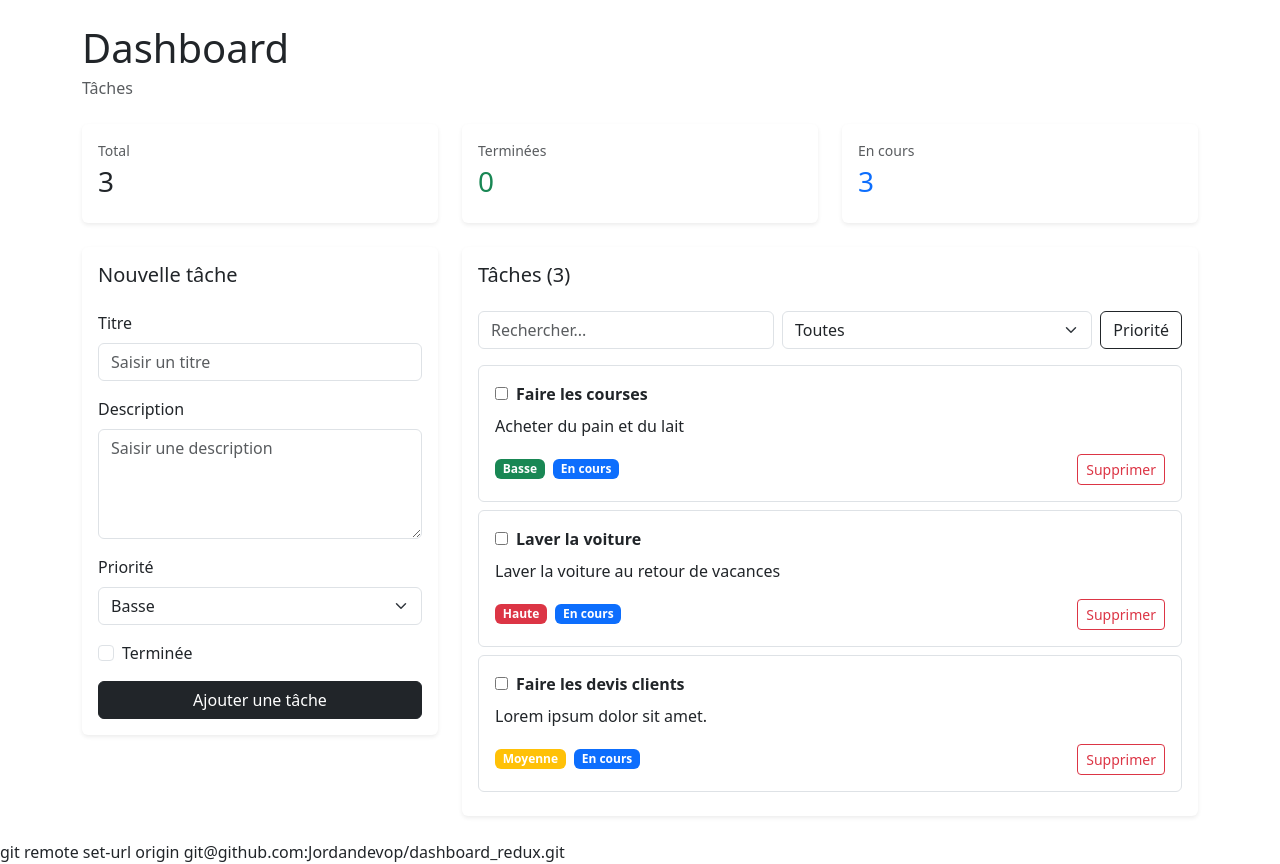
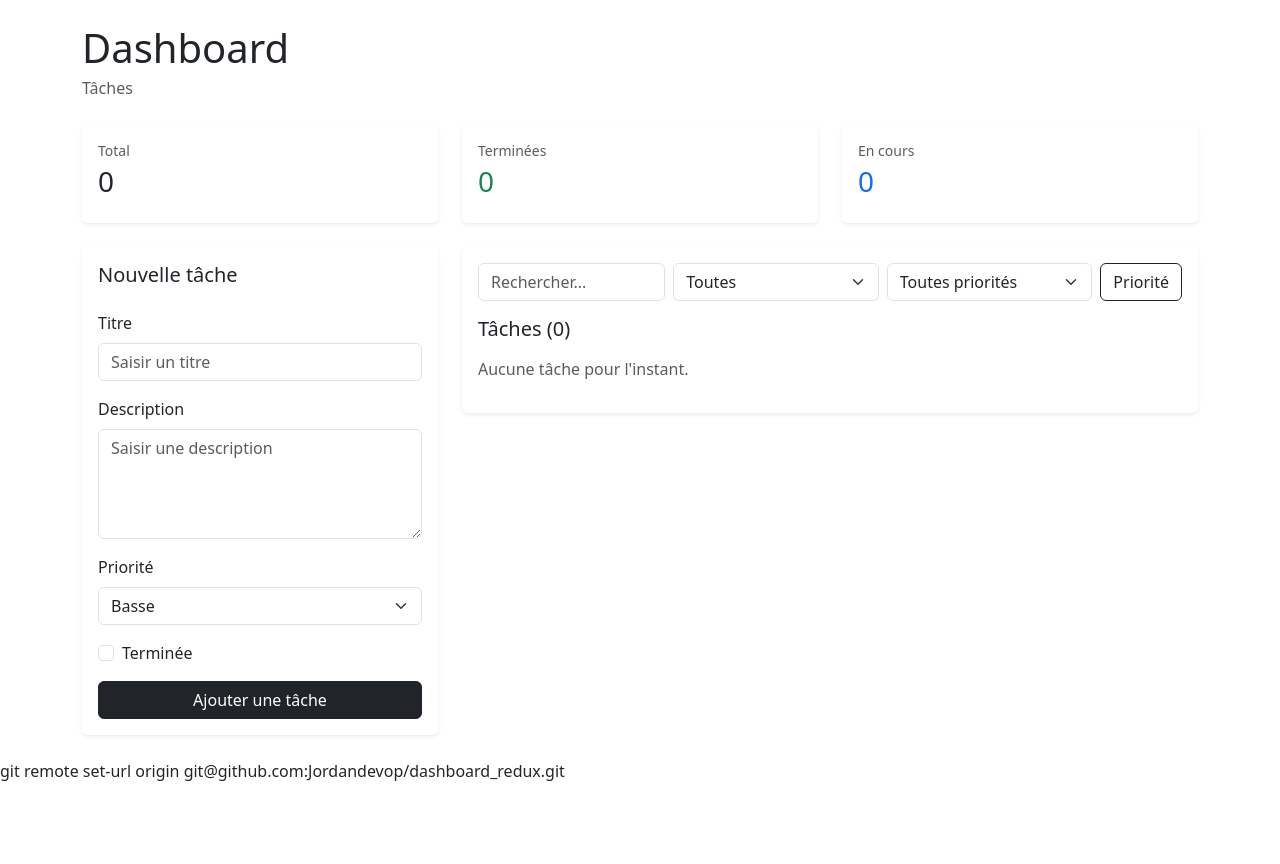
Before and after one commit to Jordandevop/Dashboard_Redux, a React (Vite) app: page / in a window 1280 px wide. After the commit the page ends 800 px from the top, so only its background shows below. Built offline with nearby package versions, Linux system fonts and the light colour scheme.

Commit message:
feat: add redux

```diff
--- a/src/app/store.js
+++ b/src/app/store.js
@@ -1,5 +1,5 @@
 import { configureStore } from "@reduxjs/toolkit";
-import taskReducer from "./tasksList"
+import taskReducer from "../features/tasksSlice"
 
 export const store = configureStore({
     reducer: {
--- a/src/components/TaskCard.jsx
+++ b/src/components/TaskCard.jsx
@@ -1,4 +1,6 @@
 import { Badge } from 'react-bootstrap'
+import { useDispatch} from 'react-redux'
+import { deleteTask, toggleItemTask } from '../features/tasksSlice'
 
 const getPriorityBadge = (priority) => {
     if (priority === "high")   return "danger"
@@ -6,14 +8,26 @@ const getPriorityBadge = (priority) => {
     return "success"
 }
 
-export default function TaskCard({ task, getPriorityLabel, onToggle, onDelete }) {
+const priorityOptions = [
+    { value: "low",    label: "Basse" },
+    { value: "medium", label: "Moyenne" },
+    { value: "high",   label: "Haute" },
+]
+
+const getPriorityLabel = (priority) =>
+    priorityOptions.find((o) => o.value === priority)?.label ?? "Non définie"
+
+export default function TaskCard({ task }) {
+const dispatch = useDispatch()
+
+
     return (
         <div className='border rounded p-3 mb-2'>
             <div className='d-flex align-items-center gap-2 mb-2'>
                 <input
                     type='checkbox'
                     checked={task.done}
-                    onChange={() => onToggle(task.id)}
+                    onChange={() => dispatch(toggleItemTask(task.id))}
                 />
                 <strong>{task.title}</strong>
             </div>
@@ -29,7 +43,7 @@ export default function TaskCard({ task, getPriorityLabel, onToggle, onDelete })
                 </div>
                 <button
                     className='btn btn-sm btn-outline-danger'
-                    onClick={() => onDelete(task.id)}
+                    onClick={() => dispatch(deleteTask(task.id))}
                 >
                     Supprimer
                 </button>
--- a/src/components/TaskDashboard.jsx
+++ b/src/components/TaskDashboard.jsx
@@ -1,76 +1,10 @@
-import { useState } from "react";
 import { Row, Col, Card } from "react-bootstrap";
 import TaskForm from "./TaskForm";
 import TaskList from "./TaskList";
-import { toggleTask, filterTasks, sortByPriority, searchTasks } from "../utils/tasks.utils";
-
-const priorityOptions = [
-  { value: "low", label: "Basse" },
-  { value: "medium", label: "Moyenne" },
-  { value: "high", label: "Haute" },
-];
-
-const getPriorityLabel = (priority) => {
-  return priorityOptions.find((o) => o.value === priority)?.label ?? "Non définie";
-};
+import TaskStats from "./TaskStats";
+import TaskFilter from "./TaskFilter";
 
 export default function TaskDashboard() {
-  const [formData, setFormData] = useState({
-    title: "",
-    description: "",
-    priority: "",
-    done: false,
-  });
-  const [errors, setErrors]   = useState({ title: "", description: "" });
-  const [tasks, setTasks]     = useState([
-    { id: 1, title: "Faire les courses",  description: "Acheter du pain et du lait",             priority: "low",  done: false },
-    { id: 2, title: "Laver la voiture",   description: "Laver la voiture au retour de vacances",  priority: "high", done: false },
-    { id: 3, title: "Faire les devis clients",   description: "Lorem ipsum dolor sit amet.",  priority: "medium", done: false },
-  ]);
-  const [filter, setFilter]   = useState("all");
-  const [sort, setSort]       = useState(false);
-  const [search, setSearch]   = useState("");
-
-  const validate = () => {
-    const newErrors = { title: "", description: "" };
-    if (!formData.title.trim())       newErrors.title       = "Le titre est obligatoire";
-    if (!formData.description.trim()) newErrors.description = "La description est obligatoire";
-    setErrors(newErrors);
-    return !newErrors.title && !newErrors.description;
-  };
-
-  const handleChange = (e) => {
-    const { name, value, type, checked } = e.target;
-    setFormData({ ...formData, [name]: type === "checkbox" ? checked : value });
-  };
-
-  const addTask = () => {
-    const newTask = { id: Date.now(), ...formData };
-    setTasks([...tasks, newTask]);
-  };
-
-
-  const handleSubmit = (e) => {
-    e.preventDefault();
-    if (!validate()) return;
-    addTask();
-  };
-
-  const handleToggle = (id) => {
-    setTasks(toggleTask(tasks, id));
-  };
-
-  const handleDelete = (id) => {
-  setTasks((prevTasks) => prevTasks.filter((t) => t.id !== id));
-};
-
-  const total     = tasks.length;
-  const terminees = tasks.filter((t) => t.done).length;
-  const enCours   = tasks.filter((t) => !t.done).length;
-
-  let displayedTasks = filterTasks(tasks, filter);
-  displayedTasks     = searchTasks(displayedTasks, search);
-  if (sort) displayedTasks = sortByPriority(displayedTasks);
 
   return (
     <>
@@ -79,82 +13,22 @@ export default function TaskDashboard() {
         <p className="text-muted mb-0">Tâches</p>
       </div>
 
-      <Row className="g-4 mb-4">
-        <Col md={4}>
-          <Card className="shadow-sm border-0">
-            <Card.Body>
-              <p className="text-muted small mb-1">Total</p>
-              <h2 className="h3">{total}</h2>
-            </Card.Body>
-          </Card>
-        </Col>
-        <Col md={4}>
-          <Card className="shadow-sm border-0">
-            <Card.Body>
-              <p className="text-muted small mb-1">Terminées</p>
-              <h2 className="h3 text-success">{terminees}</h2>
-            </Card.Body>
-          </Card>
-        </Col>
-        <Col md={4}>
-          <Card className="shadow-sm border-0">
-            <Card.Body>
-              <p className="text-muted small mb-1">En cours</p>
-              <h2 className="h3 text-primary">{enCours}</h2>
-            </Card.Body>
-          </Card>
-        </Col>
-      </Row>
+      <TaskStats />
 
       <Row className="g-4">
         <Col lg={4}>
           <Card className="shadow-sm border-0">
             <Card.Body>
               <Card.Title className="mb-4">Nouvelle tâche</Card.Title>
-              <TaskForm
-                formData={formData}
-                errors={errors}
-                onChange={handleChange}
-                onSubmit={handleSubmit}
-                priorityOptions={priorityOptions}
-              />
+              <TaskForm/>
             </Card.Body>
           </Card>
         </Col>
         <Col lg={8}>
           <Card className="shadow-sm border-0">
             <Card.Body>
-              <Card.Title className="mb-4">Tâches ({total})</Card.Title>
-              <div className="d-flex gap-2 mb-3">
-                <input
-                  type="text"
-                  className="form-control"
-                  placeholder="Rechercher..."
-                  value={search}
-                  onChange={(e) => setSearch(e.target.value)}
-                />
-                <select
-                  className="form-select"
-                  value={filter}
-                  onChange={(e) => setFilter(e.target.value)}
-                >
-                  <option value="all">Toutes</option>
-                  <option value="done">Terminées</option>
-                  <option value="inProgress">En cours</option>
-                </select>
-                <button
-                  className={`btn ${sort ? "btn-dark" : "btn-outline-dark"}`}
-                  onClick={() => setSort(!sort)}
-                >
-                  Priorité
-                </button>
-              </div>
-              <TaskList
-                tasks={displayedTasks}
-                getPriorityLabel={getPriorityLabel}
-                onToggle={handleToggle}
-                onDelete={handleDelete}
-              />
+              <TaskFilter />
+              <TaskList/>
             </Card.Body>
           </Card>
         </Col>
--- /dev/null
+++ b/src/components/TaskFilter.jsx
@@ -0,0 +1,49 @@
+import { useDispatch, useSelector } from "react-redux";
+import { setFilter, setPriorityFilter, setSearch, toggleSort } from "../features/tasksSlice";
+
+function TaskFilter() {
+  const dispatch = useDispatch();
+  const filter = useSelector((state) => state.task.filter);
+  const priorityFilter = useSelector((state) => state.task.priorityFilter);
+  const search = useSelector((state) => state.task.search);
+  const sort = useSelector((state) => state.task.sort);
+
+  return (
+    <div className="d-flex gap-2 mb-3">
+      <input
+        type="text"
+        className="form-control"
+        placeholder="Rechercher..."
+        value={search}
+        onChange={(e) => dispatch(setSearch(e.target.value))}
+      />
+      <select
+        className="form-select"
+        value={filter}
+        onChange={(e) => dispatch(setFilter(e.target.value))}
+      >
+        <option value="all">Toutes</option>
+        <option value="done">Terminées</option>
+        <option value="inProgress">En cours</option>
+      </select>
+      <select
+        className="form-select"
+        value={priorityFilter}
+        onChange={(e) => dispatch(setPriorityFilter(e.target.value))}
+      >
+        <option value="all">Toutes priorités</option>
+        <option value="low">Basse</option>
+        <option value="medium">Moyenne</option>
+        <option value="high">Haute</option>
+      </select>
+      <button
+        className={`btn ${sort ? "btn-dark" : "btn-outline-dark"}`}
+        onClick={() => dispatch(toggleSort())}
+      >
+        Priorité
+      </button>
+    </div>
+  );
+}
+
+export default TaskFilter;
--- a/src/components/TaskForm.jsx
+++ b/src/components/TaskForm.jsx
@@ -1,17 +1,60 @@
-import { Form, Button } from 'react-bootstrap'
-import TaskInput from './TaskInput'
-import TaskTextarea from './TaskTextarea'
-import TaskSelect from './TaskSelect'
-import TaskCheckbox from './TaskCheckbox'
+import { Form, Button } from "react-bootstrap";
+import TaskInput from "./TaskInput";
+import TaskTextarea from "./TaskTextarea";
+import TaskSelect from "./TaskSelect";
+import TaskCheckbox from "./TaskCheckbox";
+import { useDispatch } from "react-redux";
+import { useState } from "react";
+import { addTask } from "../features/tasksSlice";
 
-export default function TaskForm({ formData, errors, onChange, onSubmit, priorityOptions }) {
+const priorityOptions = [
+  { value: "low", label: "Basse" },
+  { value: "medium", label: "Moyenne" },
+  { value: "high", label: "Haute" },
+];
+
+export default function TaskForm() {
+  const [formData, setFormData] = useState({
+    title: "",
+    description: "",
+    priority: "low",
+    done: false,
+  });
+   const [errors, setErrors] = useState({ title: "", description: "" });
+
+   const dispatch = useDispatch();
+   const validate = () => {
+    const newErrors = { title: "", description: "" }
+    if (!formData.title.trim()) newErrors.title = "Le titre est obligatoire"
+    if (!formData.description.trim()) newErrors.description = "La description est obligatoire"
+    setErrors(newErrors)
+    return !newErrors.title && !newErrors.description
+}
+
+  const handleSubmit = (e) => {
+    e.preventDefault();
+    if (!validate()) return;
+    dispatch(
+      addTask({
+        id: Date.now(),
+        ...formData,
+      }),
+    );
+    setFormData({ title: "", description: "", priority: "low", done: false });
+  };
+
+
+const handleChange = (e) => {
+    const { name, value, type, checked } = e.target
+    setFormData({ ...formData, [name]: type === "checkbox" ? checked : value })
+}
   return (
-        <Form onSubmit={onSubmit}>
+    <Form onSubmit={handleSubmit}>
       <TaskInput
         label="Titre"
         name="title"
         value={formData.title}
-                onChange={onChange}
+        onChange={handleChange}
         error={errors.title}
         placeholder="Saisir un titre"
       />
@@ -19,7 +62,7 @@ export default function TaskForm({ formData, errors, onChange, onSubmit, priorit
         label="Description"
         name="description"
         value={formData.description}
-                onChange={onChange}
+        onChange={handleChange}
         error={errors.description}
         placeholder="Saisir une description"
       />
@@ -27,18 +70,18 @@ export default function TaskForm({ formData, errors, onChange, onSubmit, priorit
         label="Priorité"
         name="priority"
         value={formData.priority}
-                onChange={onChange}
+        onChange={handleChange}
         options={priorityOptions}
       />
       <TaskCheckbox
         label="Terminée"
         name="done"
         checked={formData.done}
-                onChange={onChange}
+        onChange={handleChange}
       />
       <Button type="submit" variant="dark" className="w-100">
         Ajouter une tâche
       </Button>
     </Form>
-    )
+  );
 }
--- a/src/components/TaskList.jsx
+++ b/src/components/TaskList.jsx
@@ -1,21 +1,35 @@
-import TaskCard from './TaskCard'
+import { useSelector } from "react-redux";
+import TaskCard from "./TaskCard";
+import { filterTasks, sortByPriority, searchTasks } from "../utils/tasks.utils";
 
-export default function TaskList({ tasks, getPriorityLabel, onToggle, onDelete }) {
+export default function TaskList() {
+  const tasks = useSelector((state) => state.task.tasks);
+  const filter = useSelector((state) => state.task.filter);
+  const priorityFilter = useSelector((state) => state.task.priorityFilter);
+  const search = useSelector((state) => state.task.search);
+  const sort = useSelector((state) => state.task.sort);
+
+  let displayedTasks = filterTasks(tasks, filter);
+  displayedTasks = searchTasks(displayedTasks, search);
+  if (priorityFilter !== "all") {
+    displayedTasks = displayedTasks.filter(
+      (t) => t.priority === priorityFilter,
+    );
+  }
+  if (sort) displayedTasks = sortByPriority(displayedTasks);
   return (
     <div>
-            {tasks.length === 0 && (
-                <p className='text-muted'>Aucune tâche pour l'instant.</p>
+      <h5 className="mb-3">Tâches ({displayedTasks.length})</h5>
+      {displayedTasks.length === 0 && (
+        <p className="text-muted">Aucune tâche pour l'instant.</p>
       )}
 
-            {tasks.map((task) => (
+      {displayedTasks.map((task) => (
         <TaskCard
           key={task.id}
           task={task}
-                    getPriorityLabel={getPriorityLabel}
-                    onToggle={onToggle}
-                    onDelete={onDelete}
         />
       ))}
     </div>
-    )
+  );
 }
--- /dev/null
+++ b/src/components/TaskStats.jsx
@@ -0,0 +1,39 @@
+import React from 'react'
+import {Card, Col, Row } from 'react-bootstrap';
+import { useSelector } from 'react-redux';
+
+export default function TaskStats() {
+  const tasks = useSelector((state) => state.task.tasks);
+
+      const total = tasks.length;
+      const terminees = tasks.filter((t) => t.done).length;
+      const enCours = tasks.filter((t) => !t.done).length;
+  return (
+    <Row className="g-4 mb-4">
+        <Col md={4}>
+          <Card className="shadow-sm border-0">
+            <Card.Body>
+              <p className="text-muted small mb-1">Total</p>
+              <h2 className="h3">{total}</h2>
+            </Card.Body>
+          </Card>
+        </Col>
+        <Col md={4}>
+          <Card className="shadow-sm border-0">
+            <Card.Body>
+              <p className="text-muted small mb-1">Terminées</p>
+              <h2 className="h3 text-success">{terminees}</h2>
+            </Card.Body>
+          </Card>
+        </Col>
+        <Col md={4}>
+          <Card className="shadow-sm border-0">
+            <Card.Body>
+              <p className="text-muted small mb-1">En cours</p>
+              <h2 className="h3 text-primary">{enCours}</h2>
+            </Card.Body>
+          </Card>
+        </Col>
+      </Row>
+  )
+}
--- a/src/app/tasksList.js
+++ b/src/features/tasksSlice.js
@@ -3,6 +3,9 @@ import { createSlice } from "@reduxjs/toolkit"
 const initialState ={
     tasks: [],
     filter: "all",
+    priorityFilter:"all",
+    search: "",
+    sort: false,
 }
 
 const taskSlice = createSlice({
@@ -34,10 +37,20 @@ const taskSlice = createSlice({
 
         setFilter: (state, action)=>{
             state.filter = action.payload
-        }
+        },
+
+        setPriorityFilter:(state, action)=>{
+            state.priorityFilter = action.payload
+        },
+        setSearch: (state, action) => {
+            state.search = action.payload
+        },
+        toggleSort: (state) => {
+            state.sort = !state.sort
+        },
     },
 })
 
-export const { addTask, deleteTask, toggleItemTask, setFilter} = taskSlice.actions
+export const { addTask, deleteTask, toggleItemTask, setFilter, setPriorityFilter, setSearch,toggleSort} = taskSlice.actions
 
 export default taskSlice.reducer
--- a/src/main.jsx
+++ b/src/main.jsx
@@ -3,9 +3,13 @@ import { createRoot } from 'react-dom/client'
 import './index.css'
 import App from './App.jsx'
 import 'bootstrap/dist/css/bootstrap.min.css'
+import { Provider } from 'react-redux'
+import { store } from './app/store.js'
 
 createRoot(document.getElementById('root')).render(
   <StrictMode>
-    <App />
+    <Provider store={store}>
+      <App />
+    </Provider>
   </StrictMode>,
 )
```
Lines whose indentation alone changed are shown as unchanged.
